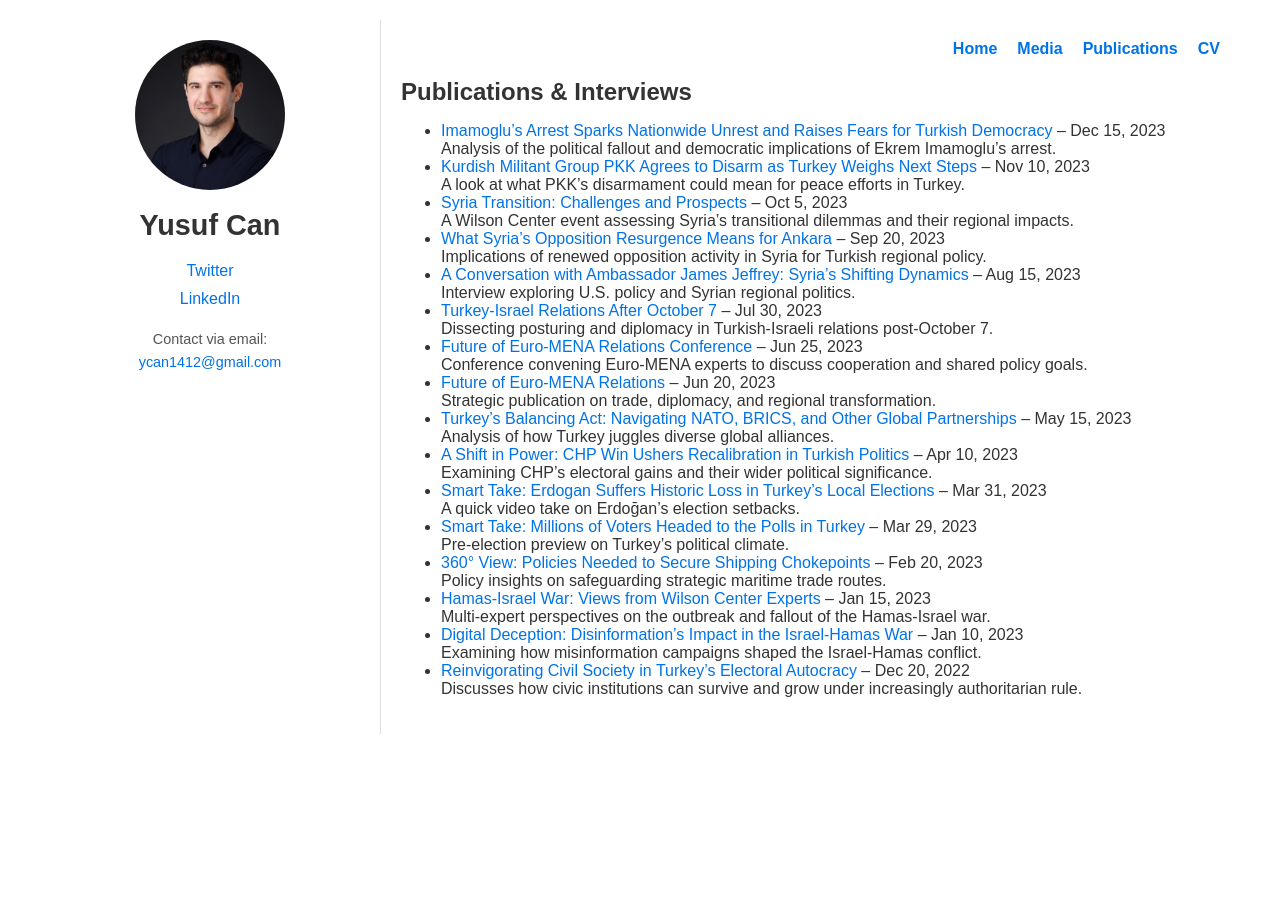
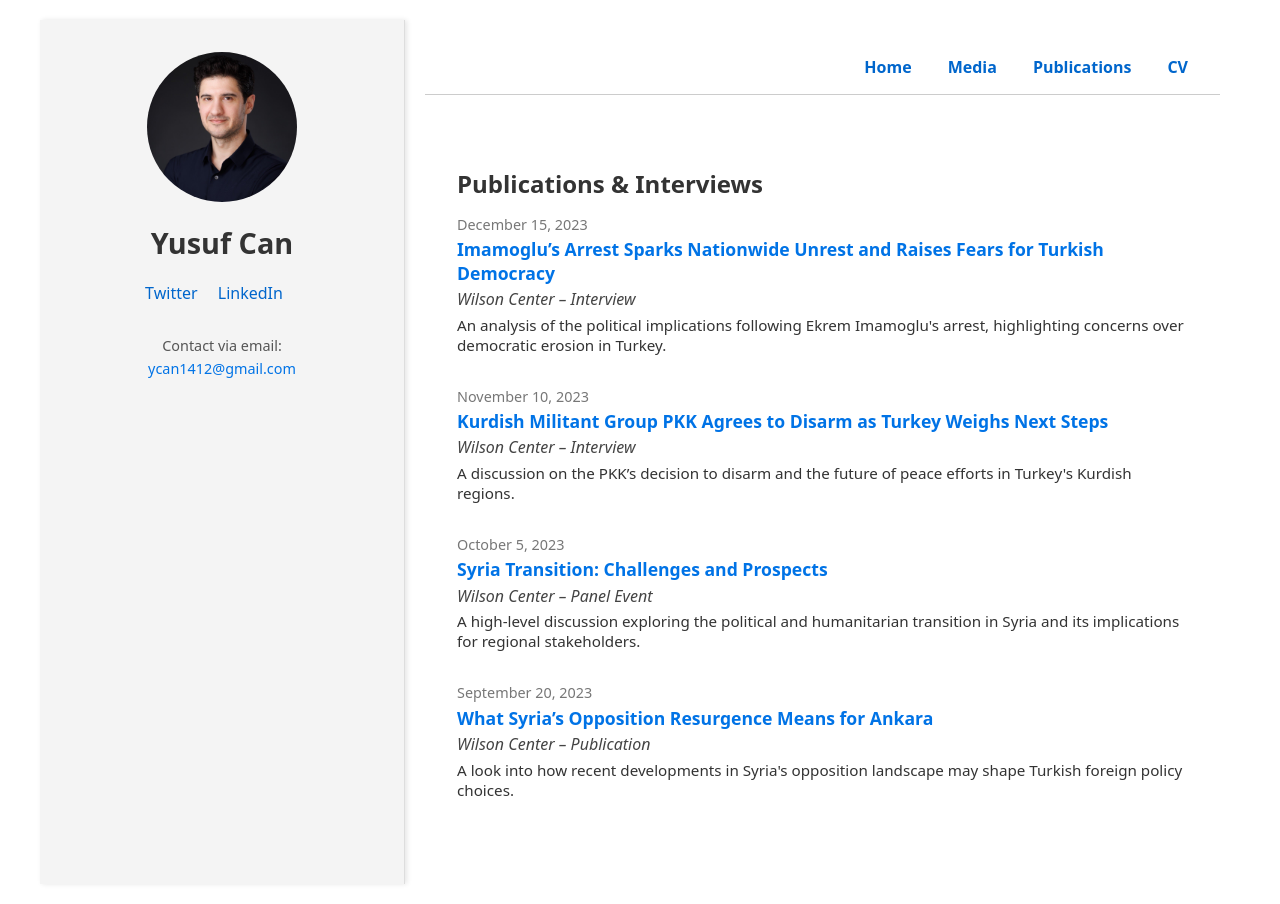
Before and after one commit to can-yusuf/Portfolio, a plain HTML site: page publications.html in a window 1280 px wide. Before the commit the page ends 800 px from the top, so only its background shows below. Drawn offline with Linux system fonts and the light colour scheme.

Commit message:
Update publications.html

```diff
--- a/publications.html
+++ b/publications.html
@@ -5,11 +5,71 @@
     <meta name="viewport" content="width=device-width, initial-scale=1.0">
     <title>Yusuf Can - Publications</title>
     <link rel="stylesheet" href="styles.css">
+    <style>
+        body {
+            margin: 0;
+            font-family: system-ui, sans-serif;
+        }
+        .container {
+            display: flex;
+            min-height: 100vh;
+        }
+        .sidebar {
+            background-color: #f4f4f4;
+            padding: 2rem;
+            width: 250px;
+            box-shadow: 2px 0 5px rgba(0,0,0,0.1);
+        }
+        .headshot {
+            width: 100%;
+            border-radius: 8px;
+            margin-bottom: 1rem;
+        }
+        .social-links a, .top-links a {
+            display: inline-block;
+            margin-right: 1rem;
+            color: #0066cc;
+            text-decoration: none;
+        }
+        .top-links {
+            background-color: #fff;
+            padding: 1rem;
+            border-bottom: 1px solid #ccc;
+        }
+        main {
+            flex: 1;
+            display: flex;
+            flex-direction: column;
+        }
+        section {
+            padding: 2rem;
+        }
+        .entry {
+            margin-bottom: 2rem;
+        }
+        .date {
+            font-size: 0.9rem;
+            color: #777;
+        }
+        .title {
+            font-size: 1.1rem;
+            font-weight: 600;
+            margin: 0.2rem 0;
+        }
+        .outlet {
+            font-style: italic;
+            color: #444;
+        }
+        .summary {
+            margin-top: 0.3rem;
+            font-size: 0.95rem;
+        }
+    </style>
 </head>
 <body>
     <div class="container">
         <aside class="sidebar">
-            <img src="headshot.jpg" alt="Yusuf Can" class="headshot">
+            <img src="headshot.jpg" alt="Yusuf Can" class="headshot" style="width: 150px; height: 150px; border-radius: 50%; object-fit: cover;">
             <h1>Yusuf Can</h1>
             <nav class="social-links">
                 <a href="https://x.com/YusufCan_EN" target="_blank">Twitter</a>
@@ -26,104 +86,31 @@
             </nav>
             <section id="publications">
                 <h2>Publications & Interviews</h2>
-                <ul>
-                    <li>
-                        <a href="https://www.wilsoncenter.org/video/imamoglus-arrest-sparks-nationwide-unrest-and-raises-fears-turkish-democracy" target="_blank">
-                            Imamoglu’s Arrest Sparks Nationwide Unrest and Raises Fears for Turkish Democracy
-                        </a> – Dec 15, 2023<br>
-                        Analysis of the political fallout and democratic implications of Ekrem Imamoglu’s arrest.
-                    </li>
-                    <li>
-                        <a href="https://www.wilsoncenter.org/video/kurdish-militant-group-pkk-agrees-disarm-turkey-weighs-next-steps" target="_blank">
-                            Kurdish Militant Group PKK Agrees to Disarm as Turkey Weighs Next Steps
-                        </a> – Nov 10, 2023<br>
-                        A look at what PKK’s disarmament could mean for peace efforts in Turkey.
-                    </li>
-                    <li>
-                        <a href="https://www.wilsoncenter.org/event/syria-transition-challenges-and-prospects" target="_blank">
-                            Syria Transition: Challenges and Prospects
-                        </a> – Oct 5, 2023<br>
-                        A Wilson Center event assessing Syria’s transitional dilemmas and their regional impacts.
-                    </li>
-                    <li>
-                        <a href="https://www.wilsoncenter.org/article/what-syrias-opposition-resurgence-means-ankara" target="_blank">
-                            What Syria’s Opposition Resurgence Means for Ankara
-                        </a> – Sep 20, 2023<br>
-                        Implications of renewed opposition activity in Syria for Turkish regional policy.
-                    </li>
-                    <li>
-                        <a href="https://www.wilsoncenter.org/video/conversation-ambassador-james-jeffrey-syrias-shifting-dynamics" target="_blank">
-                            A Conversation with Ambassador James Jeffrey: Syria’s Shifting Dynamics
-                        </a> – Aug 15, 2023<br>
-                        Interview exploring U.S. policy and Syrian regional politics.
-                    </li>
-                    <li>
-                        <a href="https://www.wilsoncenter.org/article/turkey-israel-relations-after-october-7-layers-complexity-and-posturing" target="_blank">
-                            Turkey-Israel Relations After October 7
-                        </a> – Jul 30, 2023<br>
-                        Dissecting posturing and diplomacy in Turkish-Israeli relations post-October 7.
-                    </li>
-                    <li>
-                        <a href="https://www.wilsoncenter.org/event/future-euro-mena-relations-conference" target="_blank">
-                            Future of Euro-MENA Relations Conference
-                        </a> – Jun 25, 2023<br>
-                        Conference convening Euro-MENA experts to discuss cooperation and shared policy goals.
-                    </li>
-                    <li>
-                        <a href="https://www.wilsoncenter.org/publication/future-euro-mena-relations" target="_blank">
-                            Future of Euro-MENA Relations
-                        </a> – Jun 20, 2023<br>
-                        Strategic publication on trade, diplomacy, and regional transformation.
-                    </li>
-                    <li>
-                        <a href="https://www.wilsoncenter.org/article/turkeys-balancing-act-navigating-nato-brics-and-other-global-partnerships" target="_blank">
-                            Turkey’s Balancing Act: Navigating NATO, BRICS, and Other Global Partnerships
-                        </a> – May 15, 2023<br>
-                        Analysis of how Turkey juggles diverse global alliances.
-                    </li>
-                    <li>
-                        <a href="https://www.wilsoncenter.org/article/shift-power-chp-win-ushers-recalibration-turkish-politics" target="_blank">
-                            A Shift in Power: CHP Win Ushers Recalibration in Turkish Politics
-                        </a> – Apr 10, 2023<br>
-                        Examining CHP’s electoral gains and their wider political significance.
-                    </li>
-                    <li>
-                        <a href="https://www.wilsoncenter.org/video/smart-take-erdogan-suffers-historic-loss-opposition-turkeys-local-elections" target="_blank">
-                            Smart Take: Erdogan Suffers Historic Loss in Turkey’s Local Elections
-                        </a> – Mar 31, 2023<br>
-                        A quick video take on Erdoğan’s election setbacks.
-                    </li>
-                    <li>
-                        <a href="https://www.wilsoncenter.org/video/smart-take-millions-voters-headed-polls-turkey" target="_blank">
-                            Smart Take: Millions of Voters Headed to the Polls in Turkey
-                        </a> – Mar 29, 2023<br>
-                        Pre-election preview on Turkey’s political climate.
-                    </li>
-                    <li>
-                        <a href="https://www.wilsoncenter.org/article/360deg-view-policies-needed-secure-shipping-chokepoints" target="_blank">
-                            360° View: Policies Needed to Secure Shipping Chokepoints
-                        </a> – Feb 20, 2023<br>
-                        Policy insights on safeguarding strategic maritime trade routes.
-                    </li>
-                    <li>
-                        <a href="https://www.wilsoncenter.org/article/hamas-israel-war-views-wilson-center-experts" target="_blank">
-                            Hamas-Israel War: Views from Wilson Center Experts
-                        </a> – Jan 15, 2023<br>
-                        Multi-expert perspectives on the outbreak and fallout of the Hamas-Israel war.
-                    </li>
-                    <li>
-                        <a href="https://www.wilsoncenter.org/article/digital-deception-disinformations-impact-israel-hamas-war" target="_blank">
-                            Digital Deception: Disinformation’s Impact in the Israel-Hamas War
-                        </a> – Jan 10, 2023<br>
-                        Examining how misinformation campaigns shaped the Israel-Hamas conflict.
-                    </li>
-                    <li>
-                        <a href="https://www.wilsoncenter.org/article/reinvigorating-civil-society-turkeys-electoral-autocracy" target="_blank">
-                            Reinvigorating Civil Society in Turkey’s Electoral Autocracy
-                        </a> – Dec 20, 2022<br>
-                        Discusses how civic institutions can survive and grow under increasingly authoritarian rule.
-                    </li>
-                </ul>
+                <div class="entry">
+                    <div class="date">December 15, 2023</div>
+                    <div class="title"><a href="https://www.wilsoncenter.org/video/imamoglus-arrest-sparks-nationwide-unrest-and-raises-fears-turkish-democracy" target="_blank">Imamoglu’s Arrest Sparks Nationwide Unrest and Raises Fears for Turkish Democracy</a></div>
+                    <div class="outlet">Wilson Center – Interview</div>
+                    <div class="summary">An analysis of the political implications following Ekrem Imamoglu's arrest, highlighting concerns over democratic erosion in Turkey.</div>
+                </div>
+                <div class="entry">
+                    <div class="date">November 10, 2023</div>
+                    <div class="title"><a href="https://www.wilsoncenter.org/video/kurdish-militant-group-pkk-agrees-disarm-turkey-weighs-next-steps" target="_blank">Kurdish Militant Group PKK Agrees to Disarm as Turkey Weighs Next Steps</a></div>
+                    <div class="outlet">Wilson Center – Interview</div>
+                    <div class="summary">A discussion on the PKK’s decision to disarm and the future of peace efforts in Turkey's Kurdish regions.</div>
+                </div>
+                <div class="entry">
+                    <div class="date">October 5, 2023</div>
+                    <div class="title"><a href="https://www.wilsoncenter.org/event/syria-transition-challenges-and-prospects" target="_blank">Syria Transition: Challenges and Prospects</a></div>
+                    <div class="outlet">Wilson Center – Panel Event</div>
+                    <div class="summary">A high-level discussion exploring the political and humanitarian transition in Syria and its implications for regional stakeholders.</div>
+                </div>
+                <div class="entry">
+                    <div class="date">September 20, 2023</div>
+                    <div class="title"><a href="https://www.wilsoncenter.org/article/what-syrias-opposition-resurgence-means-ankara" target="_blank">What Syria’s Opposition Resurgence Means for Ankara</a></div>
+                    <div class="outlet">Wilson Center – Publication</div>
+                    <div class="summary">A look into how recent developments in Syria's opposition landscape may shape Turkish foreign policy choices.</div>
+                </div>
+                <!-- Add more entries here as needed in the same format -->
             </section>
         </main>
     </div>
```
